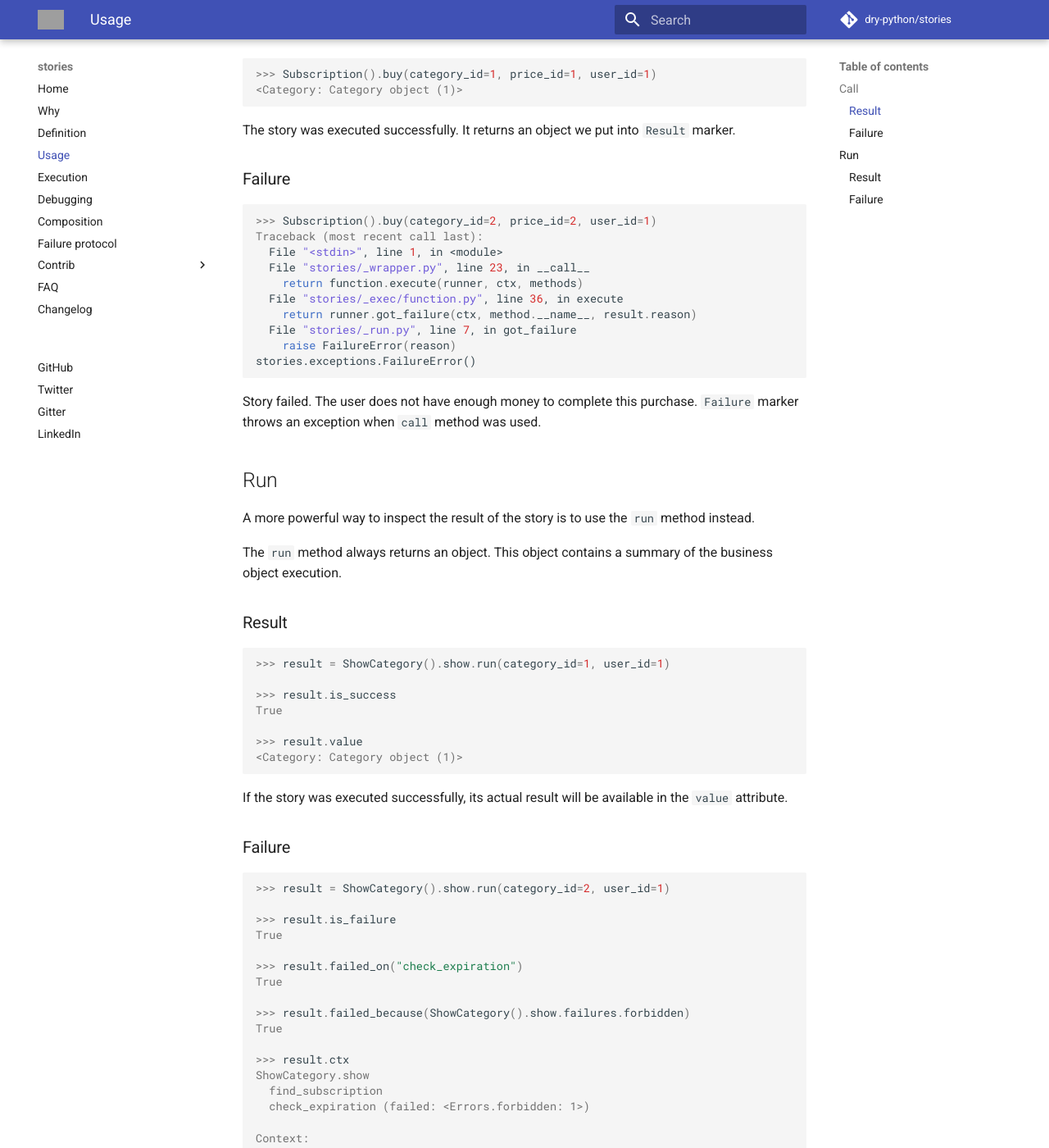
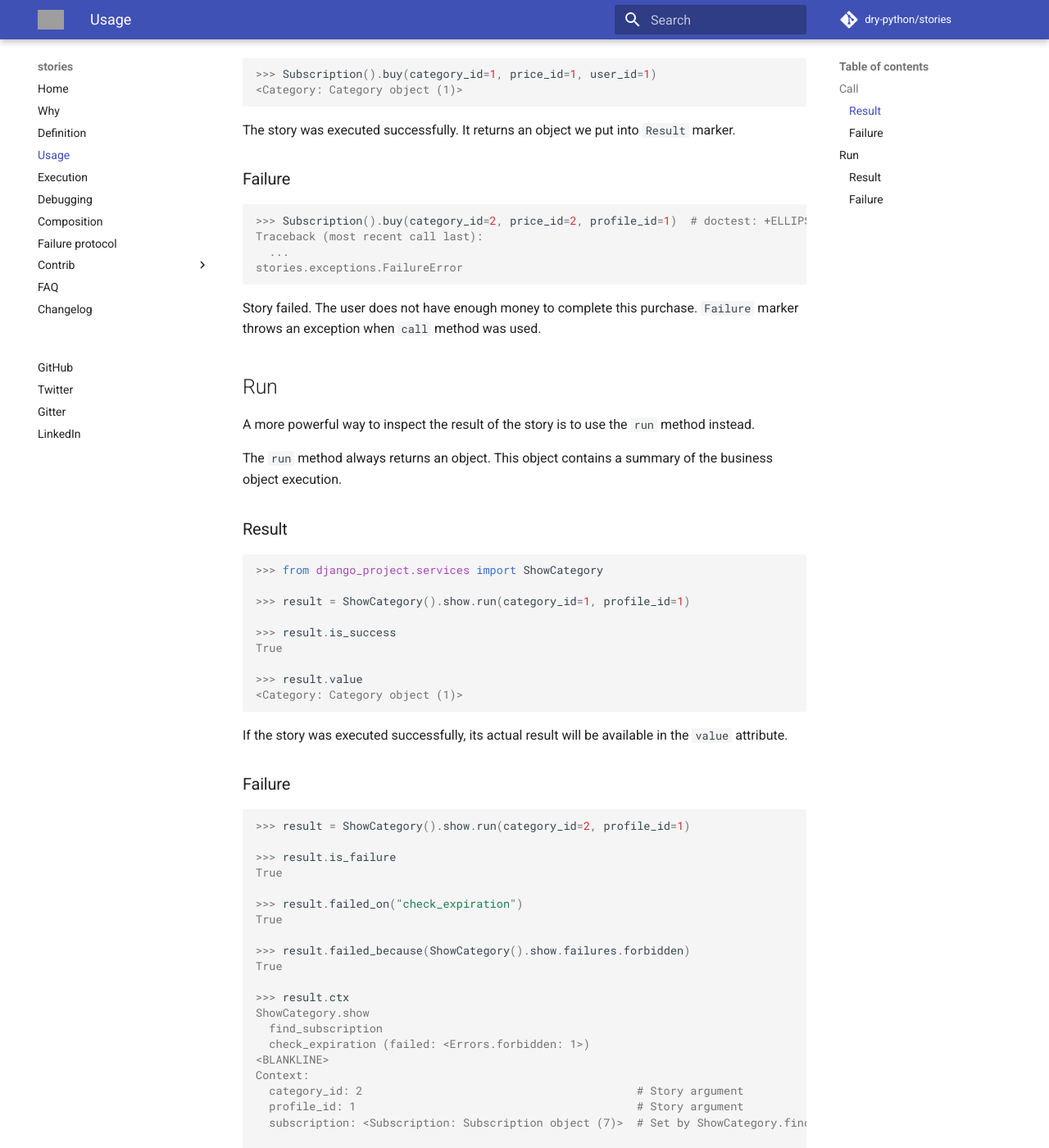
Before and after one commit to proofit404/stories, an MkDocs documentation site: the page built from docs/usage.md, in a window 1280 px wide and 1400 px high, scrolled down 329 px. Shown: the whole window at 82% size. Built offline with MkDocs 1.6.1 and Material for MkDocs 9.7.7, drawn with Linux system fonts in a browser that asks for light colours; comment, search, counter and statistics services are not loaded; some of the changed text lies outside the part shown; grey boxes are pictures that could not be loaded.

Commit message:
Correct doctest examples in the Usage documentation section.

````diff
--- a/docs/usage.md
+++ b/docs/usage.md
@@ -24,16 +24,10 @@ The story was executed successfully. It returns an object we put into
 
 ```pycon
 
->>> Subscription().buy(category_id=2, price_id=2, user_id=1)
+>>> Subscription().buy(category_id=2, price_id=2, profile_id=1)  # doctest: +ELLIPSIS
 Traceback (most recent call last):
-  File "<stdin>", line 1, in <module>
-  File "stories/_wrapper.py", line 23, in __call__
-    return function.execute(runner, ctx, methods)
-  File "stories/_exec/function.py", line 36, in execute
-    return runner.got_failure(ctx, method.__name__, result.reason)
-  File "stories/_run.py", line 7, in got_failure
-    raise FailureError(reason)
-stories.exceptions.FailureError()
+  ...
+stories.exceptions.FailureError
 
 ```
 
@@ -53,7 +47,9 @@ summary of the business object execution.
 
 ```pycon
 
->>> result = ShowCategory().show.run(category_id=1, user_id=1)
+>>> from django_project.services import ShowCategory
+
+>>> result = ShowCategory().show.run(category_id=1, profile_id=1)
 
 >>> result.is_success
 True
@@ -70,7 +66,7 @@ available in the `value` attribute.
 
 ```pycon
 
->>> result = ShowCategory().show.run(category_id=2, user_id=1)
+>>> result = ShowCategory().show.run(category_id=2, profile_id=1)
 
 >>> result.is_failure
 True
@@ -85,17 +81,17 @@ True
 ShowCategory.show
   find_subscription
   check_expiration (failed: <Errors.forbidden: 1>)
-
+<BLANKLINE>
 Context:
-  category_id = 2                                         # Story argument
-  user_id = 1                                             # Story argument
-  subscription = <Subscription: Subscription object (7)>  # Set by ShowCategory.find_subscription
+  category_id: 2                                         # Story argument
+  profile_id: 1                                          # Story argument
+  subscription: <Subscription: Subscription object (7)>  # Set by ShowCategory.find_subscription
 
 >>> result.ctx.subscription.is_expired()
 True
 
 >>> result.ctx.subscription.created
-datetime.datetime(1990, 1, 1, 0, 0)
+datetime.date(2019, 1, 1)
 
 ```
 
````
Also changed, not shown: README.md (+1 -1 lines), 5 other files.
